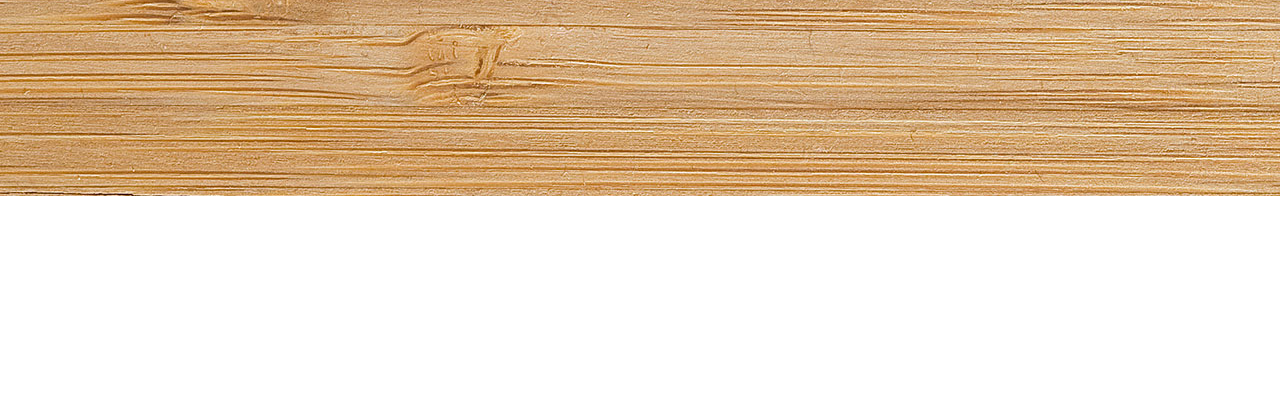
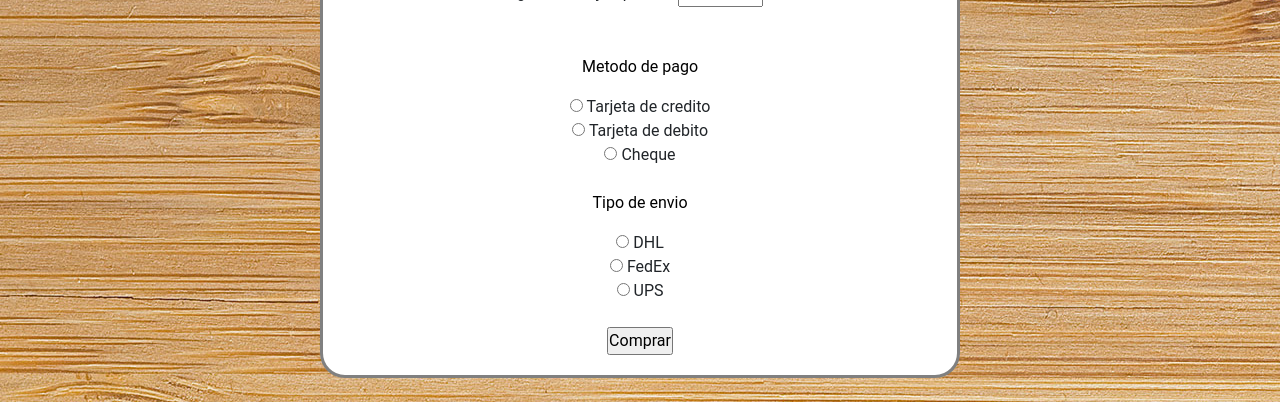
Before and after one commit to AngelOrtega03/ReadThings, a Flask app: page /book/1 in a window 1280 px wide. Shown: the part 604-1006 px from the top of the page. Before the commit the page ends 800 px from the top, so only its background shows below. Run offline with Flask 3, Linux system fonts and the light colour scheme; data that the repository does not hold is empty; some libraries are stand-ins or nearby versions.

Commit message:
Agregado funcion de pago

```diff
--- a/app.py
+++ b/app.py
@@ -136,7 +136,7 @@ def orders():
 		return redirect(url_for('login'))
 	else:
 		cursor = mysql.connection.cursor(MySQLdb.cursors.DictCursor)
-		cursor.execute('SELECT no_venta, titulo, fecha_venta, cantidad, total FROM ventaarticulo WHERE no_usuario = % s', (str(session['idUsuario'])))
+		cursor.execute('SELECT no_venta, titulo, fecha_venta, cantidad, total, metodo_pago, envio, estado_envio FROM ventaarticulo WHERE no_usuario = % s', (str(session['idUsuario'])))
 		order_data = cursor.fetchall()
 		return render_template('orders.html', ventas = order_data)
 
@@ -171,7 +171,31 @@ def book(book_id):
 	cursor = mysql.connection.cursor(MySQLdb.cursors.DictCursor)
 	cursor.execute('SELECT titulo, autor, genero, fecha_publicacion, fecha_ingreso, precio_unitario, cantidad, codigo FROM articulo WHERE codigo = % s', (book_id, ))
 	book_data = cursor.fetchone()
+	if book_data:
+		session['bookCantidad'] = book_data['cantidad']
+		session['bookId'] = book_data['codigo']
+		print(session['bookCantidad'])
+		print(session['bookId'])
 	return render_template('book.html', info = book_data)
+
+@app.route('/payment', methods = ['GET', 'POST'])
+def payment():
+	if request.method == "POST" and 'Cantidad' in request.form and "metodo_pago" in request.form and "tipo_envio" in request.form:
+		cantidad = request.form['Cantidad']
+		metodo_pago = request.form['metodo_pago']
+		envio = request.form['tipo_envio']
+		cursor = mysql.connection.cursor(MySQLdb.cursors.DictCursor)
+		cantidad_t = session.get('bookCantidad')
+		book_id = session.get('bookId')
+		if(int(cantidad) > cantidad_t):
+			diferencia = cantidad_t - int(cantidad)
+			cursor.execute('INSERT INTO venta (no_usuario, no_articulo, cantidad, metodo_pago, envio, estado_envio) VALUES (% s, % s, % s, % s, % s, % s)',(str(session['idUsuario']), book_id, cantidad_t, metodo_pago, envio, 'LISTO PARA LLEGAR', ))
+			mysql.connection.commit()
+			cursor.execute('INSERT INTO venta (no_usuario, no_articulo, cantidad, metodo_pago, envio) VALUES (% s, % s, % s, % s, % s)',(str(session['idUsuario']), book_id, abs(diferencia), metodo_pago, envio, ))
+		else:
+			cursor.execute('INSERT INTO venta (no_usuario, no_articulo, cantidad, metodo_pago, envio, estado_envio) VALUES (% s, % s, % s, % s, % s, % s)',(str(session['idUsuario']), book_id, cantidad, metodo_pago, envio, 'LISTO PARA LLEGAR', ))
+		mysql.connection.commit()
+	return redirect(url_for('orders'))
 
 @app.route('/logout')
 def logout():
--- a/static/css/styles2.css
+++ b/static/css/styles2.css
@@ -497,17 +497,30 @@ h1, p {
     padding-right: 40px;
     background-color: white;
     width: 50%;
-    margin: auto;
+    margin-left: auto;
+    margin-right: auto;
     border: gray solid 3px;
     text-align: justify;
     border-radius: 25px;
+    align-items: center;
 }
 
 .Publicacion p {
     color: black;
     text-align: justify;
+    vertical-align: middle;
 }
 
 .Publicacion img {
-    margin: auto;
+    width: 50%;
+    height: 50%;
 }
+
+.payment {
+    text-align: center;
+    align-items: center;
+}
+
+.payment p {
+    text-align: center;
+}
--- a/templates/book.html
+++ b/templates/book.html
@@ -26,7 +26,26 @@
         <p>Fecha de ingreso: {{ info.fecha_publicacion }}</p>
         <p>Cantidad: {{ info.cantidad }}</p>
         <p>Precio: ${{ info.precio_unitario }}</p>
-        <img src="../static/img/products/{{ info.codigo }}.jpg" style="max-width: 80px; max-height: 80px;">
+        <center><img src="../static/img/products/{{ info.codigo }}.jpg"></center>
+        <form class="payment" action="{{ url_for('payment') }}" method="POST">
+            <label for="Cantidad">¿Cuantos ejemplares?</label>
+            <input type="number" id="Cantidad" name="Cantidad" min="1" max="100"><br>
+            <br><br><p>Metodo de pago</p>
+            <input type="radio" id="tarjetaC" name="metodo_pago" value="Tarjeta de credito" required>
+            <label for="tarjeta">Tarjeta de credito</label><br>
+            <input type="radio" id="tarjetaD" name="metodo_pago" value="Tarjeta de debito" required>
+            <label for="tarjetaD">Tarjeta de debito</label><br>
+            <input type="radio" id="cheque" name="metodo_pago" value="Cheque" required>
+            <label for="cheque">Cheque</label>
+            <br><br><p>Tipo de envio</p>
+            <input type="radio" id="dhl" name="tipo_envio" value="DHL" required>
+            <label for="dhl">DHL</label><br>
+            <input type="radio" id="fedex" name="tipo_envio" value="FedEx" required>
+            <label for="fedex">FedEx</label><br>
+            <input type="radio" id="ups" name="tipo_envio" value="UPS" required>
+            <label for="ups">UPS</label><br>
+            <br><input type="submit" id="Comprar" name="Comprar" value="Comprar">
+        </form>
     </div><br>
 </body>
 </html>
--- a/templates/orders.html
+++ b/templates/orders.html
@@ -26,6 +26,9 @@
         <p>Fecha de orden: {{ venta.fecha_venta }}</p>
         <p>Cantidad: {{ venta.cantidad }}</p>
         <p>Total: ${{ venta.total }}</p>
+        <br><p>Metodo de pago: {{ venta.metodo_pago }}</p>
+        <p>Envio por: {{ venta.envio }}</p>
+        <p>Estado de envio: {{ venta.estado_envio }}</p>
     </div><br>
 {% endfor %}
 </body>
```
